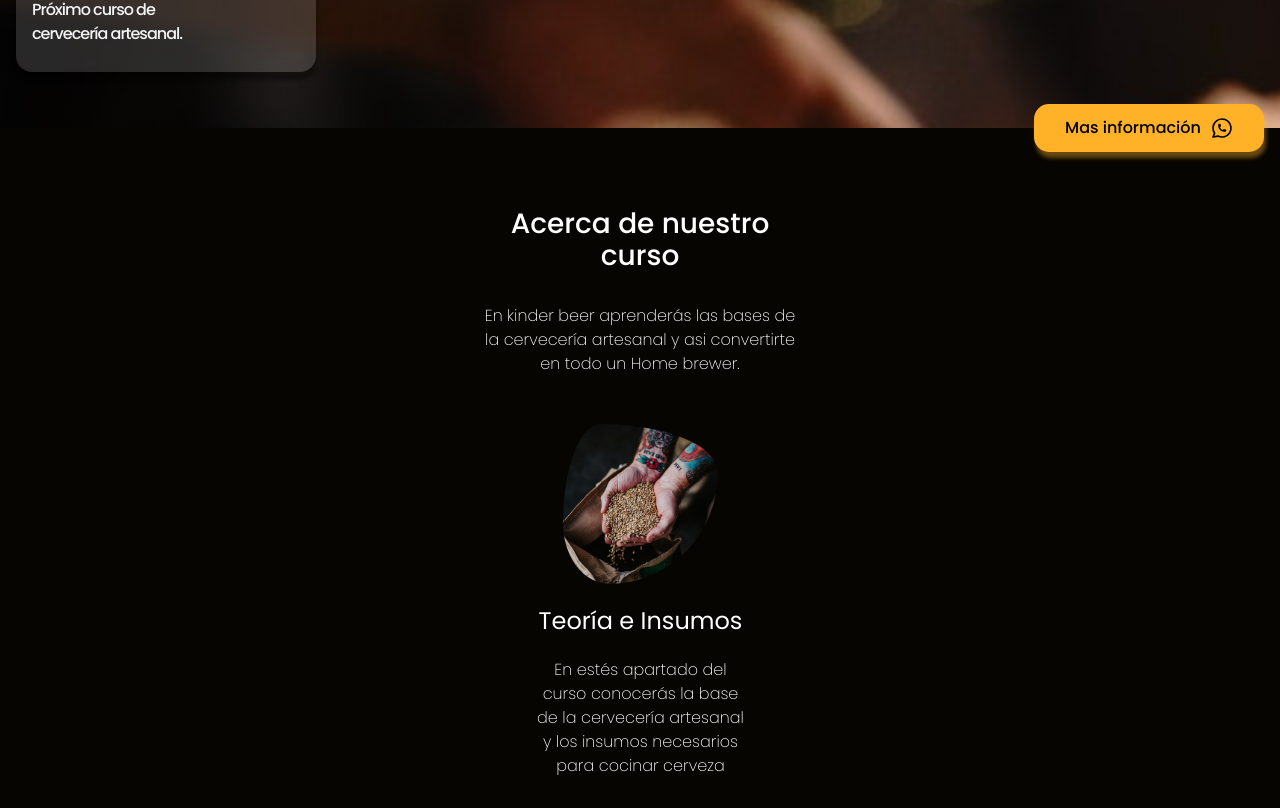
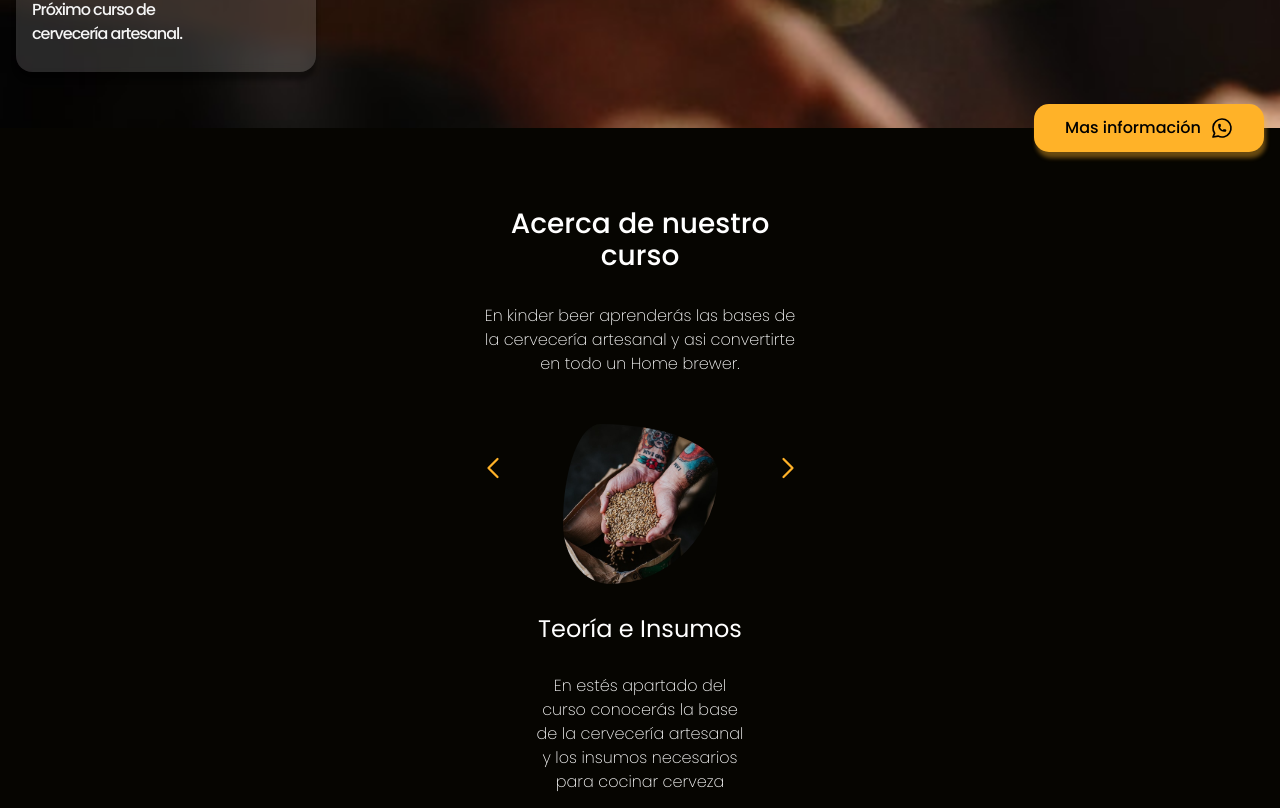
Before and after one commit to nicolasegpla/kinderBeerweb, a React (Vite) app: page / in a window 1280 px wide. Shown: the part 312-1120 px from the top of the page. Built offline with nearby package versions, Linux system fonts and the light colour scheme.

Commit message:
pruebas nuevo slide

```diff
--- a/src/components/App.jsx
+++ b/src/components/App.jsx
@@ -7,6 +7,7 @@ import { Aliados } from "./Aliados";
 import { Aliado } from "./Aliado";
 import { TarjetaCurso } from './TarjetaCurso'
 import { Footer } from "./Footer";
+import { InfoCursoSlide } from "./InfoCursoSlide";
 import logoBestmalz from './../assets/logoBestmalz.jpg';
 import logoFermentis from './../assets/logoFermentis.jpg';
 import logoIngredion from './../assets/logoIngredion.jpg';
@@ -17,11 +18,15 @@ import imagenTeoriainfo from './../assets/cardimg.jpg';
 import imagenCatainfo from './../assets/cata.jpg';
 import imagenCocinarinfo from '/src/assets/cocinar.jpg';
 import imagenInstructor from './../assets/logo.circular.jpeg'
+import { useState } from 'react'
 
 
 
 
 function App() {
+
+
+
     // logica del codigo que nos permite imprimir las cards con la informacion del curso
     class seccionesCurso {
         constructor ({
@@ -126,11 +131,17 @@ function App() {
         }
     ]
 
+    const [nic, setNic] = useState(partesDelCurso[0])
+    console.log(nic);
+
     return(
         <>
             <NavMobile />
             <Banner />
-            <InfoCurso partesDelCurso={partesDelCurso} />
+            {/*<InfoCurso partesDelCurso={partesDelCurso} />*/}
+            <InfoCursoSlide
+                partesDelCurso={partesDelCurso}
+            />
             <TeamInfo>
                 {
                     allTeam.map((person) =>
--- /dev/null
+++ b/src/components/CardsItemDos.jsx
@@ -0,0 +1,15 @@
+import { useState } from 'react'
+
+function CardsItemDos({imagen, titulo, parrafo}) {
+    return(
+        <>
+            <section className='section--info--curso__article__section'>
+                <img className='section--info--curso__article__section__img' src={imagen} alt={titulo} />
+                <h3 className='section--info--curso__article__section__h3'>{titulo}</h3>
+                <p className='section--info--curso__article__section__p'>{parrafo}</p>
+            </section>
+        </>
+    )
+}
+
+export { CardsItemDos }
--- /dev/null
+++ b/src/components/InfoCursoSlide.jsx
@@ -0,0 +1,47 @@
+import { useState } from 'react'
+import { ContainerCardsInfo } from "./ContainerCardsInfo"
+import { CardsItemDos } from "./CardsItemDos"
+import rowLeft from '../assets/chevron-left.svg'
+import rowRight from '../assets/chevron-right.svg'
+function InfoCursoSlide( {partesDelCurso}) {
+
+
+    const [count, setCount] = useState(0);
+
+    function right() {
+        count > 1 ? setCount(0) : setCount(count + 1)
+    }
+    function left() {
+        count == 0  ? setCount(2) : setCount(count - 1)
+    }
+
+    return(
+        <>
+            <section className='section--info--curso'>
+                <button onClick={left} className='section--info--curso__button--left'><img src={rowLeft} alt="" /></button>
+                <article className='section--info--curso__article'>
+                    <h2 className='section--info--curso__article__h2'>Acerca de nuestro curso</h2>
+                    <p className='section--info--curso__article__p'>En kinder beer aprenderás las bases de la cervecería artesanal y asi convertirte en todo un Home brewer.</p>
+
+                    <CardsItemDos
+                        imagen={partesDelCurso[count].imagen}
+                        titulo={partesDelCurso[count].titulo}
+                        parrafo={partesDelCurso[count].parrafo}
+                    />
+
+                </article>
+                <button onClick={right} className='section--info--curso__button--right'><img src={rowRight} alt="" /></button>
+            </section>
+            <section>
+                <div></div>
+                <div></div>
+                <div></div>
+            </section>
+
+
+
+        </>
+    )
+}
+
+export { InfoCursoSlide }
--- a/src/sass/_infoCurso.scss
+++ b/src/sass/_infoCurso.scss
@@ -87,3 +87,87 @@
         display: none;
     }
 }
+
+.section--info--curso {
+    width: 100vw;
+    height: auto;
+    display: flex;
+    justify-content: center;
+    align-items: center;
+    gap: 0.5rem;
+    &__button--left,
+    &__button--right {
+        width: 3rem;
+        height: 3rem;
+        display: flex;
+        justify-content: center;
+        align-items: center;
+        border-radius: 50%;
+        border: none;
+        background-color: transparent;
+    }
+    &__article {
+        width: 14.4375rem;
+        height: auto;
+        color: white;
+        display: flex;
+        flex-direction: column;
+        justify-content: center;
+        align-items: center;
+        &__h2 {
+            width: 16.625rem;
+            height: auto;
+            margin-top: 5rem;
+            font-size: global.$font-large;
+            font-weight: 500;
+            text-align: center;
+            line-height: 2rem;
+        }
+        &__p {
+            width: 20.5rem;
+            height: auto;
+            margin-top: 2rem;
+            text-align: center;
+            font-size: global.$font-paragraph-large;
+            font-weight: 200;
+            line-height: 1.5rem;
+        }
+        &__section {
+            width: 15.625rem;
+            height: 25rem;
+            margin-top: 2rem;
+            display: flex;
+            flex-direction: column;
+            justify-content: flex-start;
+            align-items: center;
+            text-align: center;
+            gap: 1rem;
+            &__img {
+                width: 9.6875rem;
+                height: 10rem;
+                margin-top: 1rem;
+                border-radius: 24% 76% 70% 30% / 62% 30% 70% 38% ;
+                object-fit: cover;
+            }
+            &__h3 {
+                width: 12.8125rem;
+                height: auto;
+                margin-top: 1rem;
+                text-align: center;
+                font-size: global.$font-medium;
+                font-weight: 400;
+                line-height: 1.625rem;
+            }
+            &__p {
+                width: 13.0625rem;
+                height: auto;
+                margin-top: 1rem;
+                text-align: center;
+                font-size: global.$font-paragraph-large;
+                font-weight: 200;
+                line-height: 1.5rem;
+            }
+        }
+    }
+
+}
```
Also changed, not shown: src/assets/chevron-left.svg (added), src/assets/chevron-right.svg (added).
